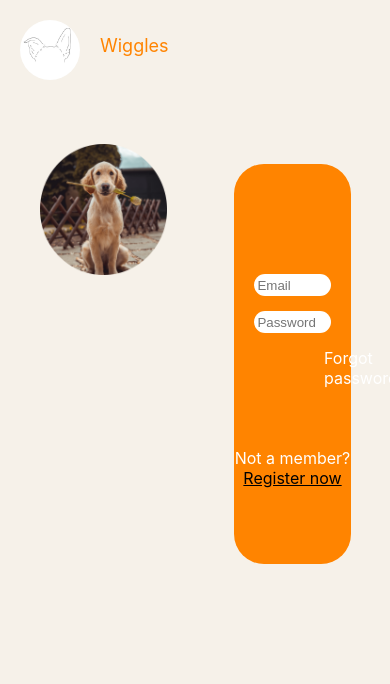
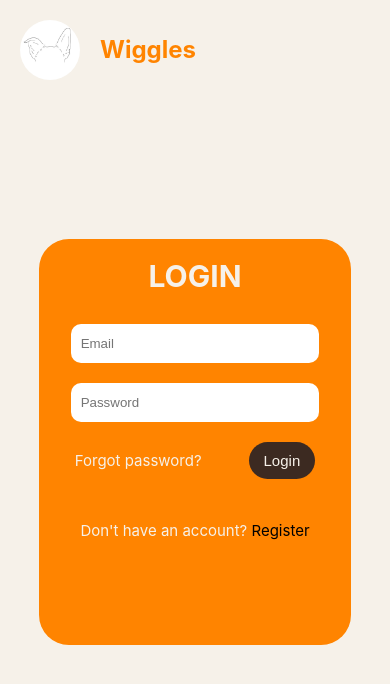
Before and after one commit to dreamableai/wiggles, a React (Create React App) app in the folder client/: page /Login in a window 390 px wide. Shown: the top 684 px of the page. Built offline with nearby package versions, Linux system fonts and the light colour scheme.

Commit message:
Make Login and register responsive

```diff
--- a/client/src/Components/Footer.js
+++ b/client/src/Components/Footer.js
@@ -5,7 +5,7 @@ export default function Footer(){
         <div>
         <div className="footer-container">
         <div>
-            <img className="Footer-top" src={Footerimg}></img>
+            <img className="footer-img" src={Footerimg}></img>
         </div>
             <div className="footer">
             <div className="about-wiggles">
@@ -17,7 +17,7 @@ export default function Footer(){
             <div className="support-wiggles">
                 <h3 className="footer-heading">Support</h3>
                 <div className="support">
-                <Link className="support-links">Contact Us</Link>
+                <Link to="/Contact"className="support-links">Contact Us</Link>
                 <div className="connect-us">
                     <a className="connect-links">github</a>
                     <a className="connect-links">instagram</a>
--- a/client/src/components/LandingPage.js
+++ b/client/src/components/LandingPage.js
@@ -1,7 +1,7 @@
 import React, { useState } from "react";
 import Base from "./Base";
 import "../index.css";
-import LandingPhoto from "../images/photo.png"
+import ProfilePhoto from "../images/profilephoto.png"
 import { Link, useNavigate } from "react-router-dom";
 
 function LandingPage(){
@@ -32,16 +32,14 @@ function LandingPage(){
     };
 
     return(
-        <div>
+        <>
             <Base />
-            <div className="imgsection">
-                <img className="landimg" src={LandingPhoto} alt="Landing-photo"></img>
-            </div>
-            <div className="loginsection">
-                <div className="formsection">
+            <div className="loginContainer">
+            <img className='landImg' src={ProfilePhoto} alt="" />
+                <div className="login-info">
+                    <h1>LOGIN</h1>
                     <form onSubmit={(e)=>handleSubmit(e)}>
                         <input
-                            className="email"
                             type="email"
                             name="email"
                             value={email}
@@ -49,22 +47,23 @@ function LandingPage(){
                             placeholder="Email"
                         />
                         <input
-                            className="pwd"
                             type="password"
                             name="pwd"
                             value={password}
                             onChange={(e)=>setPassword(e.target.value)}
                             placeholder="Password"
                         />
-                        <button type="submit" className="btn">Login</button>
+                        <div className="secondary-login">
+                            <p>Forgot password?</p>
+                            <div>
+                                <button type="submit" className="btn">Login</button>
+                            </div>
+                        </div>
+                        <p className="not-register">Don't have an account? <Link to={"/Register"} className="links-color"> Register</Link> </p>
                     </form>
-                    <p className="forgot_pwd">Forgot password?</p>
-                    <p className="member">Not a member? <Link to={"/Register"} className="aa"> Register now</Link> </p>
-
-
                 </div>
             </div>
-        </div>
+        </>
     )
 }
 export default LandingPage;
--- a/client/src/components/Register.js
+++ b/client/src/components/Register.js
@@ -1,6 +1,5 @@
 import React, { useState } from "react";
 import Base from "./Base";
-import Reglogo from "../images/Reglogo.png";
 import { Link } from "react-router-dom";
 import "../index.css";
 import { useNavigate } from "react-router-dom";
@@ -42,13 +41,13 @@ function Register() {
   return (
     <div>
       <Base />
-      <div className="container">
-        <div className="text">
-          <h1>Create your account</h1>
+      <div className="registration">
+      <div className="register-container">
+        <div className="register-wrapper">
+          <h1 className="register-heading">Create your account</h1>
           <p>
-            Already a member? <a className="aa">Login</a>
+            Already a member? <Link to={"/Login"} className="links-color">Login</Link>
           </p>
-        </div>
         <form className="registersection" onSubmit={handleSubmit}>
           <input
             className="pno"
@@ -78,12 +77,12 @@ function Register() {
               setPassword(event.target.value);
             }}
           />
-          <button className="btn btn-back">Back </button>
-          <button type="submit" className="btn btn-next">
-            Next
-          </button>
+          <button className="btn btn-back">&lt; Back</button>
+          <button type="submit" className="btn btn-next">Next &gt;</button>
         </form>
       </div>
+      </div>
+    </div>
     </div>
   );
 }
--- a/client/src/index.css
+++ b/client/src/index.css
@@ -7,16 +7,20 @@ body {
   -webkit-font-smoothing: antialiased;
   -moz-osx-font-smoothing: grayscale;
   background-color: #f6f1e9;
+
+}
+#root{
   overflow-x: hidden;
 }
 
-/* Login Page */
+/* Base Page */
 
 .logoimg{
   height: 60px;
   padding: 20px;
   border-radius: 50%;
 }
+
 .logoheading{
   color: #FF8400;
   margin-top:35px;
@@ -24,114 +28,228 @@ body {
   display: inline;
 }
 
-.imgsection {
-  width: 50%;
-  float: left;
+/* Login Page */
+
+.loginContainer{
+  display: flex;
+  flex-wrap: wrap;
+  align-content: center;
+  min-height: 80vh;
+  padding: 0% 10%;
 }
 
-.loginsection {
-  width: 50%;
-  float: right;
-  height: 450.43px;
+.landImg{
+  padding: 0% 5% 0% 3%;
+  width: 42%;
+}
+
+.login-info{
+  width: 32%;
+  min-width: 200px;
+  height: 55vh;
+  background-color: #FF8400;
+  margin: auto 3% auto auto ;
+  border-radius: 30px;
+  padding: 3%;
+  padding-bottom: 0%;
+  color: #f6f1e9;
+  text-align: center;
+}
+
+.login-info h1{
+  width: 80%;
+  font-size: 45px;
+  margin: 10px auto;
+}
+
+.login-info input{
+  width: 78%;
+  min-width: 200px;
+  padding: 15px 2%;
+  border-radius: 10px;
+  margin: 20px auto 0;
+  border: none;
+}
+
+.login-info form{
+  margin-top: 20px;
+}
+
+.secondary-login{
+  width: 82%;
   display: flex;
   align-items: center;
-
-}
-.landimg{
-  margin: 0 auto;
-  display: block;
-  width: 65%;
-  padding: 40px;
+  justify-content: space-between;
+  padding: 2% 12px;
+  flex-direction: row;
+  margin: 8px auto 40px;
 }
 
+.btn{
+  margin: 0 auto;
+  background-color: #3C2A21;
+  text-align: center;
+  padding: 10px 20px;
+  border-radius: 20px;
+  border: none;
+  color: #f6f1e9;
+  font-size: 15px;
+}
+
+form.not-register{
+  text-align: center;
+  padding: 100px;
+}
+
+.links-color{
+  color: black;
+  text-decoration: none;
+}
+@media (max-width: 1100px){
+  .btn{
+    padding: 12px 18px;
+  }
+
+  .landImg{
+    display: none;
+  }
+
+  .login-info{
+    width: max(50%,300px);
+    margin: auto;
+    height: 53vh;
+  }
+  .login-info form{
+    margin-top: 20px;
+  }
+  .secondary-login{
+    margin-bottom: 30px;
+  }
+  .btn{
+    padding: 10px 15px;
+  }
+
+  .login-info form{
+    margin-top: 10px;
+    font-size: 15px;
+  }
+  .login-info h1{
+    font-size: 40px;
+  }
+}
+@media (max-width: 450px)
+{
+  .login-info h1{
+    font-size: 30px;
+  }
+  .login-info input{
+    padding: 12px 10px;
+  }
+  .login-info{
+    height: 47vh;
+  }
+}
 
 /* Primary Sign up Page */
 
-.formsection{
+.register-container{
   margin: auto;
-  margin-top: 60px;
-  width: 60%;
-  height: 400px;
-  background-color: #FF8400;
-  border-radius: 30px;
-}
-.formsection input{
-  width: 60%;
-  text-align: left;
-  display: block;
-  padding: 3%;
-  border-radius: 20px;
-  margin-left: auto;
-  margin-right: auto;
-  border: none;
-}
-.email{
-    margin-top: 110px;
-}
-.pwd{
-  margin-top: 15px;
-}
-.forgot_pwd{
-  margin-left: 90px;
-  color: white;
-  margin-top: 15px;
-}
-.member{
-  text-align: center;
-  color: white;
-  margin: auto;
-  margin-top: 60px;
-  display: block;
-}
-.btn{
-  margin-top: 10px;
-  margin-left: 300px;
-  position: fixed;
-  background-color: #3C2A21;
-  color: white;
-  text-align: center;
-  padding: 10px 15px;
-  border-radius: 20px;
-  border-color: transparent;
-}
-.aa{
-  color: black;
-}
-.container{
-  margin :auto;
-  margin-top: 2%;
-  display: block;
-  width: 55%;
+  width: 50%;
   height: 450px;
   background-color:#FF8400;
   border-radius: 30px;
   color: white;
+  padding-left: 50px;
 
+}
+
+.registration{
+  height: 80vh;
+  display: flex;
+  align-items: center;
+}
+
+.register-wrapper{
+  padding: 20px;
+}
+
+form.registersection{
+  margin: 35px auto;
 }
 
 .registersection input{
   text-align: left;
   display: block;
-  padding: 2%;
-  border-radius: 20px;
+  padding: 15px  ;
   border: none;
-  margin-top: 20px;
-  margin-left: 5%;
-  width: 35%;
+  margin-top: 22px;
+  width:40%;
+  min-width: 250px;
+  border-radius: 10px;
 }
-.text{
-  margin-left: 5%;
-  padding-top: 3%;
+
+h1.register-heading{
+  margin-bottom: 0px;
+}
+.register-wrapper p{
+  margin-top: 10px;
 }
 .btn-back{
-  margin-left: 7%;
-  margin-top: 2%;
-}
-.btn-next{
-  margin-left: 14%;
-  margin-top: 2%;
+  margin-top: 35px;
 }
 
+.btn-next{
+  margin-left: 30px;
+  margin-top: 35px;
+}
+
+.btn:hover{
+  transition: all 0.2s;
+  background-color: #f6f1e9;
+  color: #3C2A21;
+  box-shadow: 2px 4px #3C2A21;
+}
+
+@media (max-width:725px) {
+
+  .register-heading{
+   font-size: 20px;
+  }
+ .register-container {
+  padding:5px;
+  height: 55vh;
+  width: 60%;
+  }
+ .register-wrapper p{
+   font-size: 13px;
+ }
+  form.registersection{
+    margin: 20px auto;
+  }
+  .registersection input{
+    padding: 12px;
+    min-width: 210px;
+  }
+}
+@media (max-width:480px) {
+  .registersection input{
+    width: 50%;
+    min-width: 170px;
+  }
+  .register-container {
+    padding:3px;
+    height: 50vh;
+    width: 70%;
+    min-width: 200px;
+    font-size: 14px;
+    }
+    .registersection input{
+      padding: 10px;
+    }
+    .btn-back, .btn-next{
+      margin-top: 20px;
+    }
+}
 
 /* Navbar */
 
@@ -281,8 +399,6 @@ body {
   }
 }
 
-
-
 /* Profile */
 
 .profile{
@@ -328,7 +444,7 @@ body {
 }
 
 @media(max-width:500px){
-  .profileInfoPrimary h1, h2{
+  .profileInfoPrimary h1,.profileInfoPrimary h2{
     font-size: 18px;
     line-height: 22px;
     font-weight: 400;
@@ -342,7 +458,6 @@ body {
     margin: 5% 5%;
   }
 }
-
 
 /* secreg starts here */
 
@@ -460,6 +575,7 @@ input[type="file"] {
   width: 100%;
   color: #f6f1e9;
   background-color: #3C2A21;
+  margin-top: 70px;
 }
 .footer{
   display: flex;
@@ -506,9 +622,11 @@ input[type="file"] {
 .connect-links{
   padding-right:10px;
 }
-.Footer-top{
-  height: 196px;
+.footer-img{
+  height: 250px;
+  background-size: cover;
 }
+
 
 @media (max-width: 700px){
   .footer{
@@ -540,8 +658,9 @@ input[type="file"] {
     padding: 20px 10% 10px 10%;
   }
 
-  .Footer-top{
+  .footer-img{
     height: 96px;
+
   }
   .copyright-bar{
    padding: 5px 0px 10px 0px;
@@ -557,6 +676,7 @@ input[type="file"] {
   justify-content: center;
   box-sizing: border-box;
   padding: 0 10%;
+  height: 90vh;
 }
 
 
```
Also changed, not shown: 2 other files (tests, documents, lock files or other folders).
